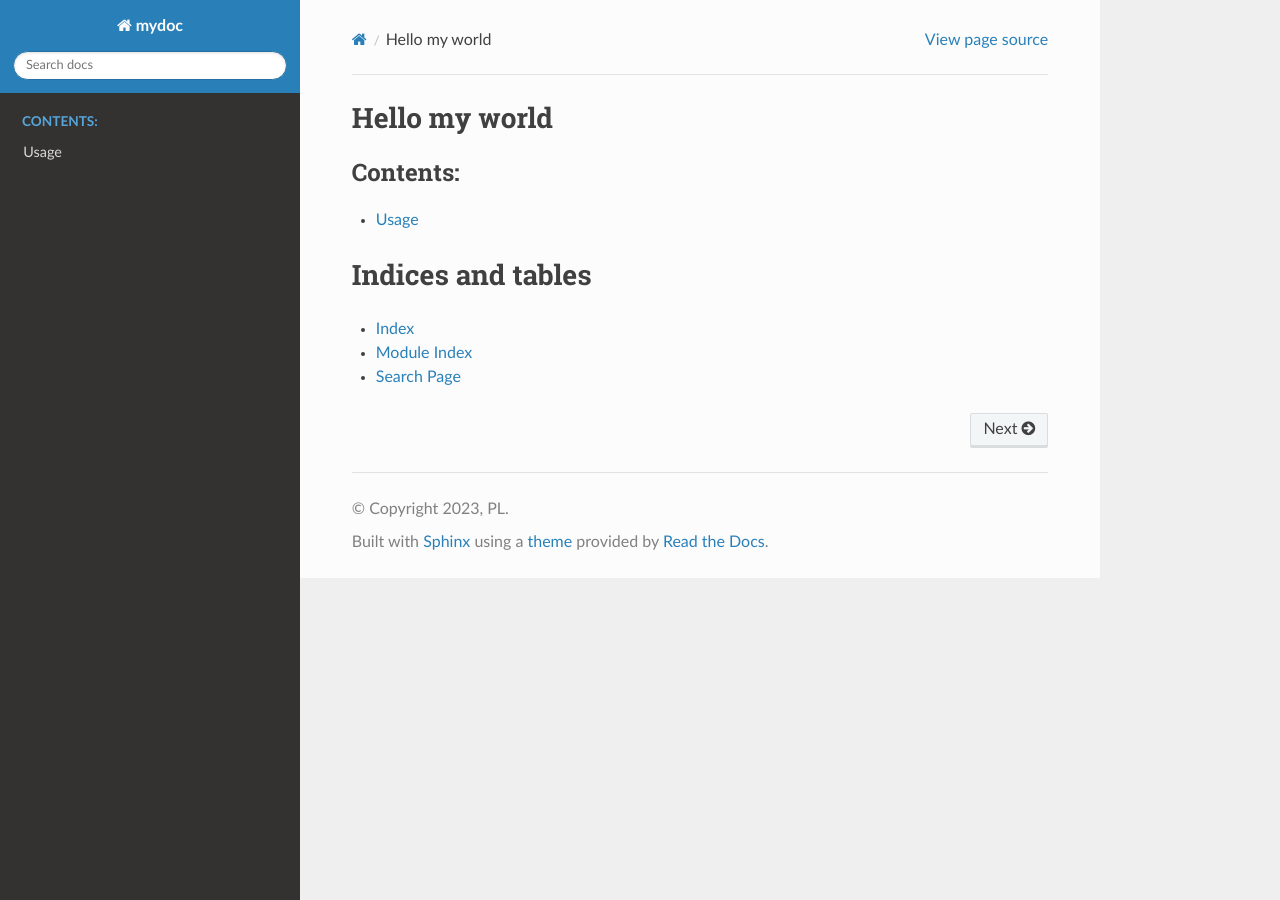
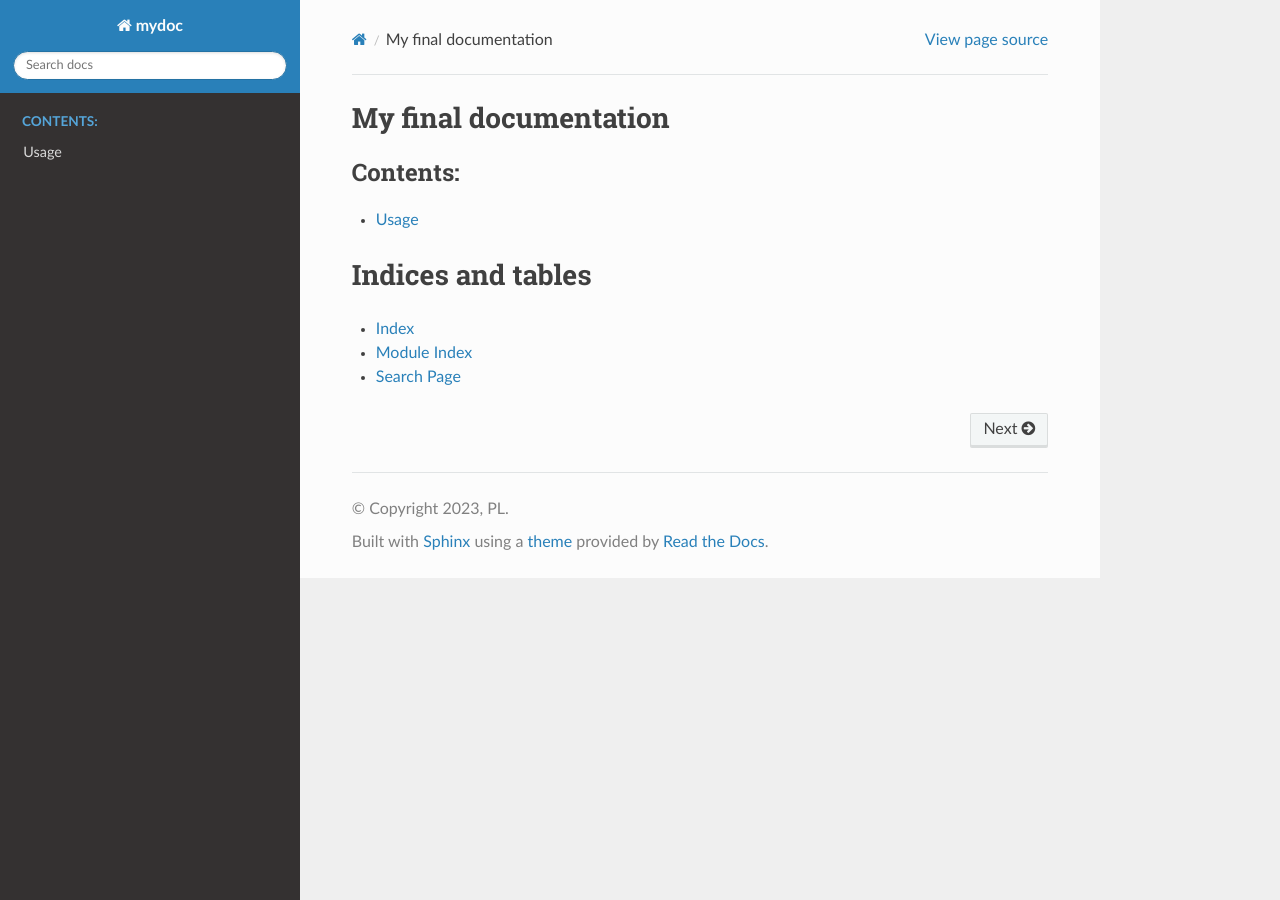
Before and after one commit to plederer/testdocumentation, a Sphinx documentation site: the page built from docs/source/index.rst, in a window 1280 px wide. Built offline with Sphinx 7.4.7 and the Read the Docs theme 2.0.0, drawn with Linux system fonts in a browser that asks for light colours.

Commit message:
some changes in the docu

```diff
--- a/docs/source/conf.py
+++ b/docs/source/conf.py
@@ -18,7 +18,7 @@ from myclass import myFruit
 project = 'mydoc'
 copyright = '2023, PL'
 author = 'PL'
-release = '1.0'
+release = '1.1'
 
 # -- General configuration ---------------------------------------------------
 # https://www.sphinx-doc.org/en/master/usage/configuration.html#general-configuration
--- a/docs/source/index.rst
+++ b/docs/source/index.rst
@@ -3,7 +3,7 @@
    You can adapt this file completely to your liking, but it should at least
    contain the root `toctree` directive.
 
-Hello my world
+My final documentation
 =================================
 
 .. toctree::
```
